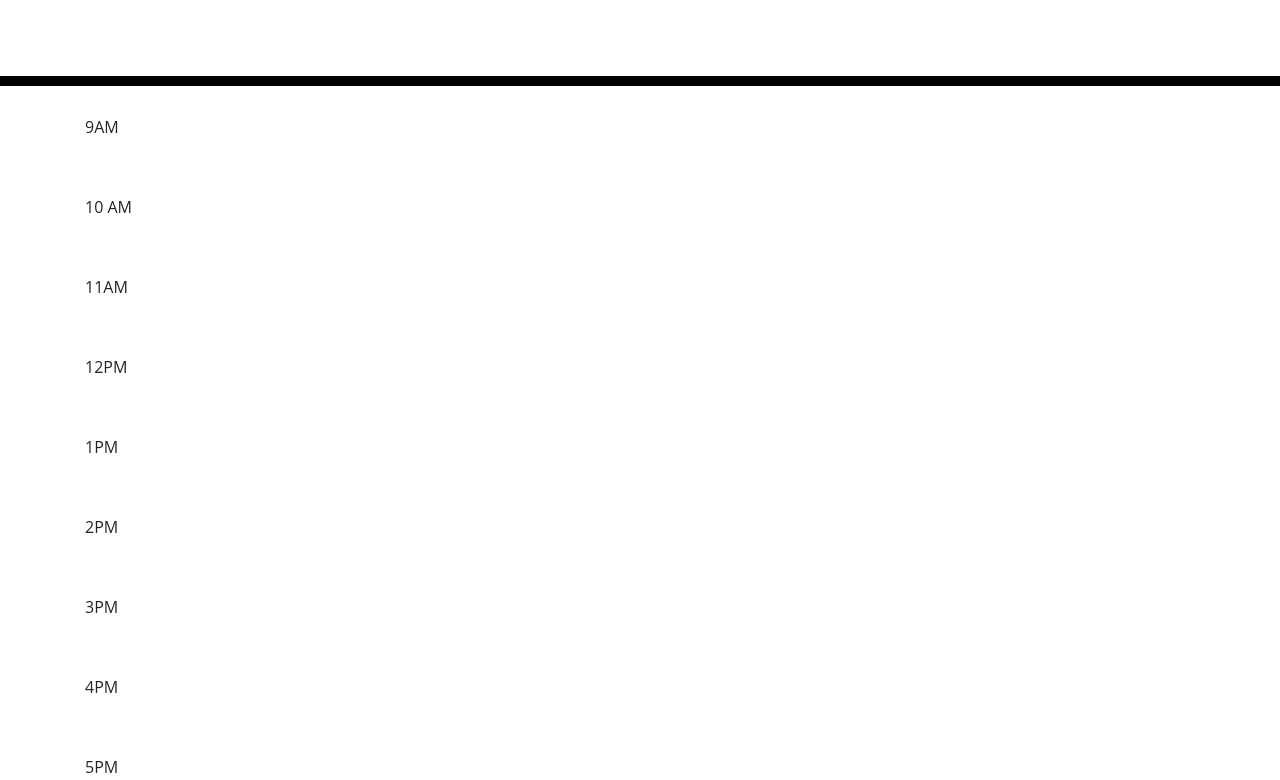
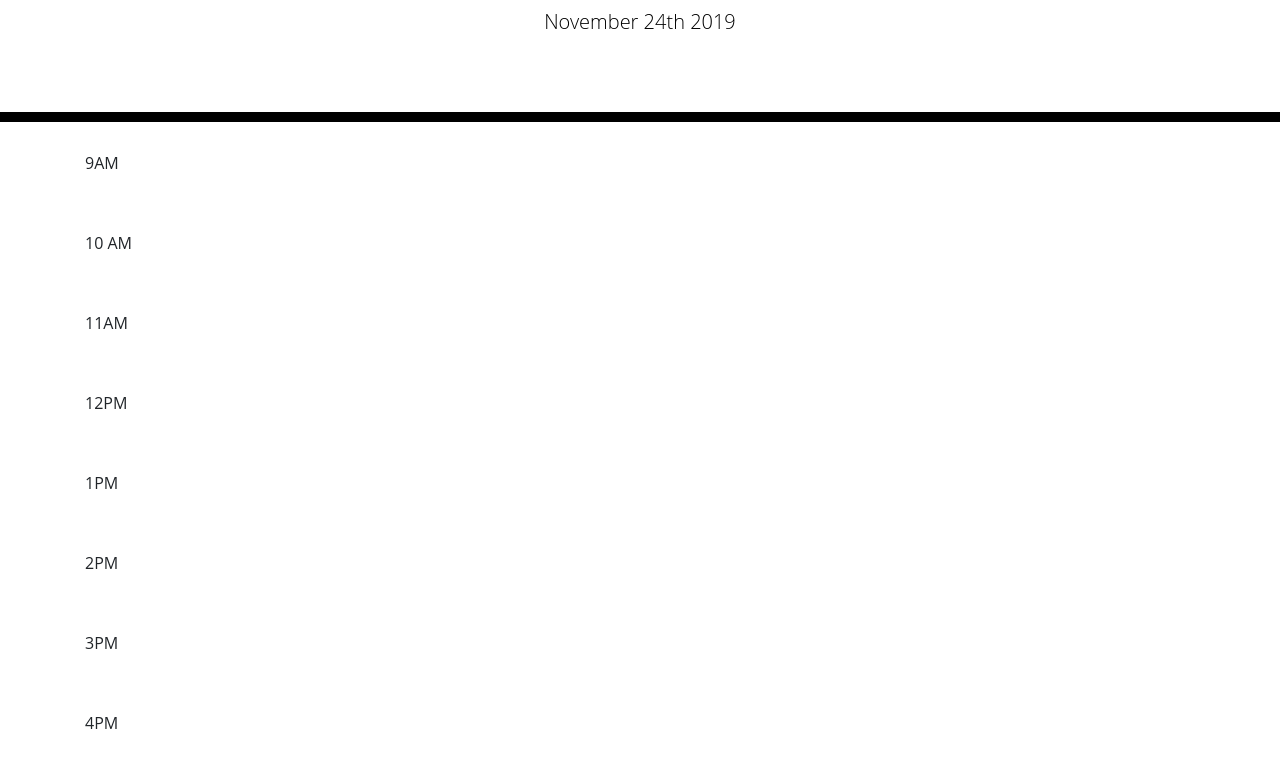
Before and after one commit to ivargas1030/DayPlanner, a plain HTML site: page index.html in a window 1280 px wide. Shown: the part 182-962 px from the top of the page. Drawn offline with nearby package versions, Linux system fonts and the light colour scheme.

Commit message:
added moment.js and date

```diff
--- a/index.html
+++ b/index.html
@@ -23,6 +23,7 @@
 
 
     <script src="https://code.jquery.com/jquery-3.4.1.min.js" integrity="sha256-CSXorXvZcTkaix6Yvo6HppcZGetbYMGWSFlBw8HfCJo=" crossorigin="anonymous"></script>
+    <script src="https://cdnjs.cloudflare.com/ajax/libs/moment.js/2.24.0/moment.min.js"></script>
     <script src="script.js"></script>
 </body>
 </html>
--- a/script.js
+++ b/script.js
@@ -45,3 +45,7 @@ for (i = 0; i < hours.length; i++) {
 
 
 });
+
+//display date
+var today = moment().format("MMMM Do YYYY");
+$("#currentDay").text(today);
```
